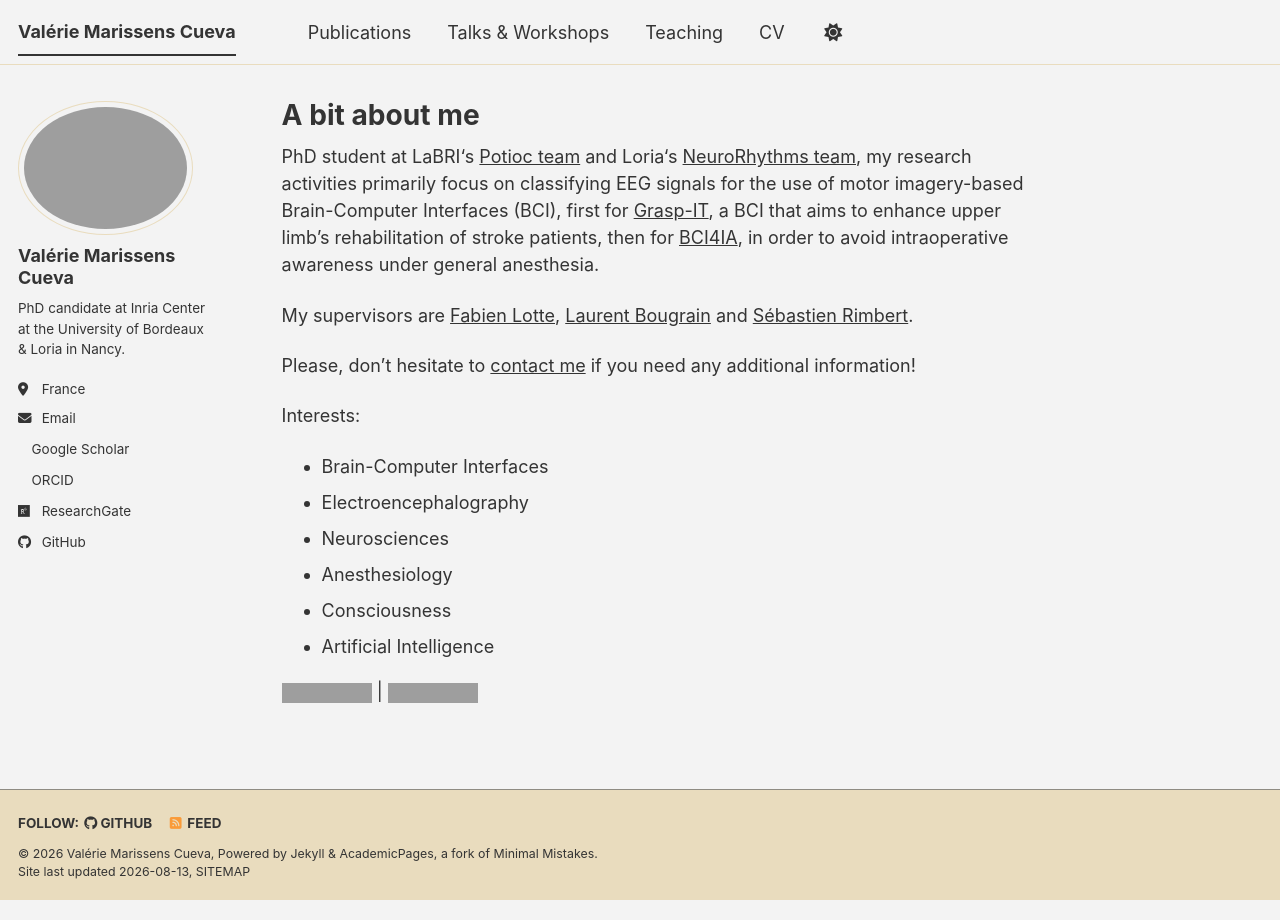
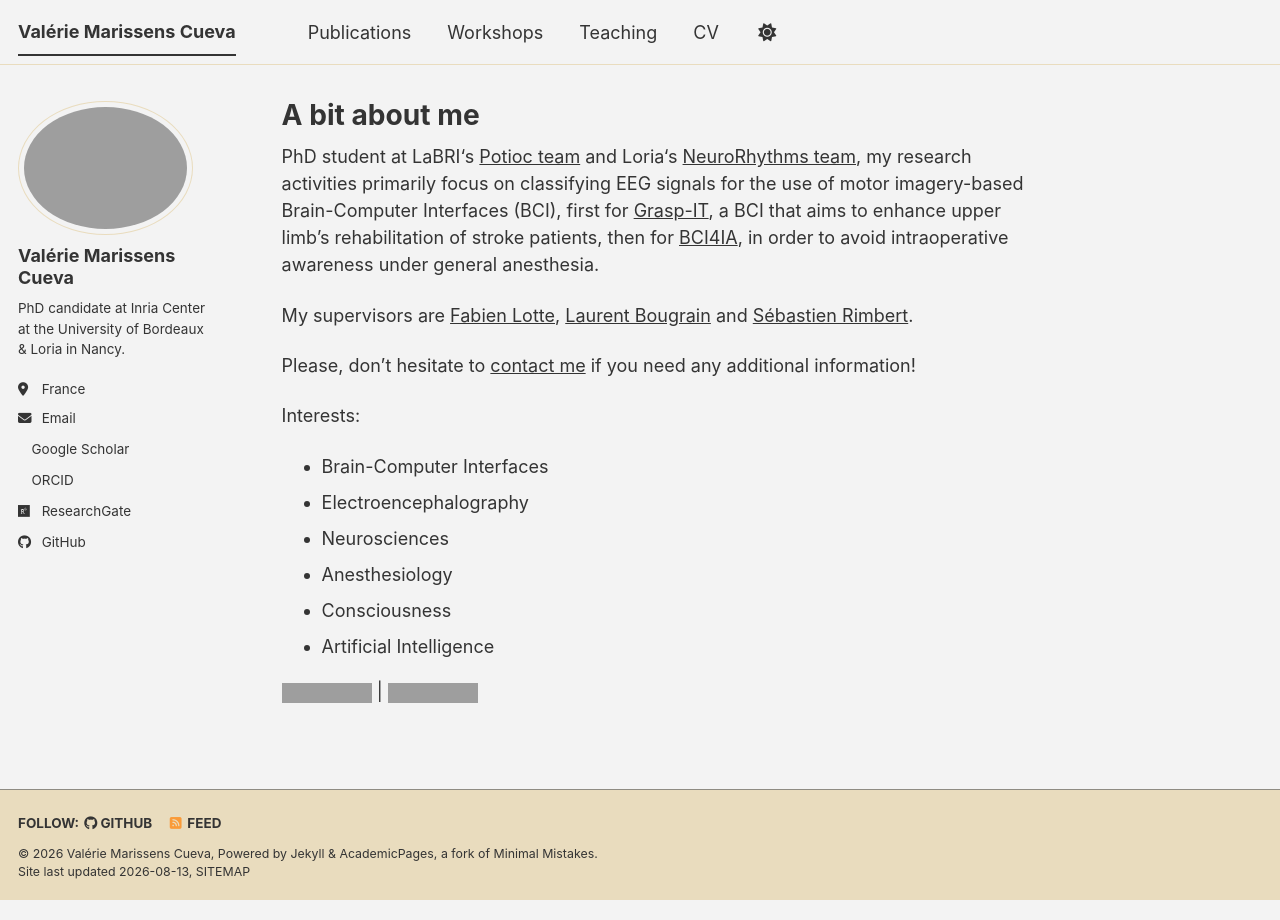
Before and after one commit to vmarissenscueva/vmarissenscueva.github.io, a Jekyll site: the page built from _pages/about.md, in a window 1280 px wide. Built offline with Jekyll 4.4.1, drawn with Linux system fonts in a browser that asks for light colours; a style sheet for code colours, icons or effects is not loaded; grey boxes are pictures that could not be loaded.

Commit message:
Update navigation.yml

```diff
--- a/_data/navigation.yml
+++ b/_data/navigation.yml
@@ -11,7 +11,7 @@ main:
   - title: "Publications"
     url: /publications/
 
-  - title: "Talks & Workshops"
+  - title: "Workshops"
     url: /talks/
 
   - title: "Teaching"
```
